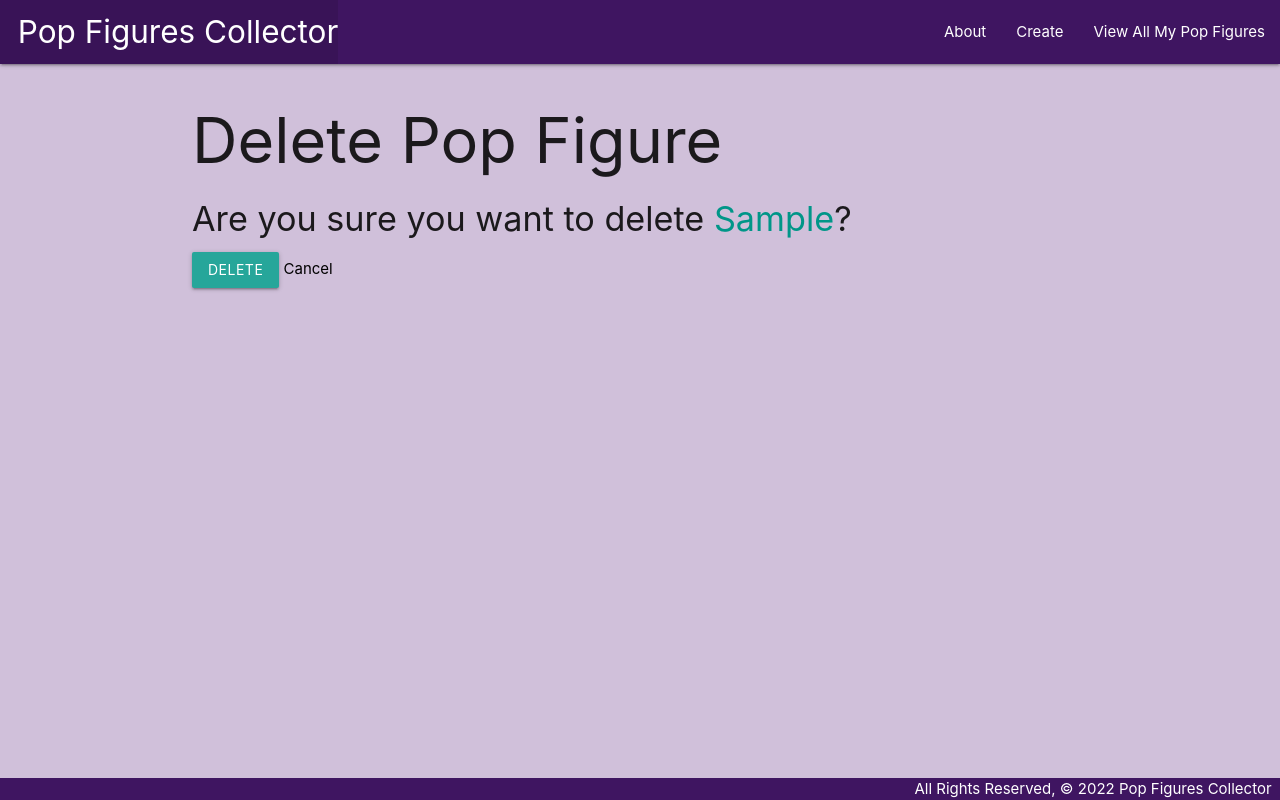
After one commit to layla-baqer/pop-figure-collector, a Django app: page /popfigures/1/delete/ in a window 1280 px wide. The commit adds this page. Run offline with Django 4.2, Linux system fonts and the light colour scheme; tables that the repository leaves empty hold one stand-in row (values such as "Sample post").

Commit message:
Completed full CRUD

```diff
--- a/main_app/templates/base.html
+++ b/main_app/templates/base.html
@@ -19,6 +19,7 @@
         </ul>
         <ul class="right">
           <li><a href="/about">About</a></li>
+          <li><a href="/popfigures/create">Create</a></li>
           <li><a href="/popfigures">View All My Pop Figures</a></li>
         </ul>
       </div>
--- /dev/null
+++ b/main_app/templates/main_app/popfigure_confirm_delete.html
@@ -0,0 +1,13 @@
+{% extends 'base.html' %}
+
+{% block content %}
+  <h1>Delete Pop Figure</h1>
+
+  <h4>Are you sure you want to delete <span class="teal-text">{{ object.character }}</span>?</h4>
+
+  <form action="" method="POST">
+    {% csrf_token %}
+    <input type="submit" value="Delete" class="btn">
+    <a href="/popfigures/{{ figure.id }}">Cancel</a>
+  </form>
+{% endblock %}
--- a/main_app/templates/popfigures/detail.html
+++ b/main_app/templates/popfigures/detail.html
@@ -14,6 +14,10 @@
         <p>Feature: {{ figure.feature }}</p>
       {% endif %}
   </div>
+  <div class="card-action">
+    <a href="/popfigures/{{ figure.id }}/update">Edit</a>
+    <a href="/popfigures/{{ figure.id }}/delete">Delete</a>
+  </div>
 </div>
 
 {% endblock %}
--- a/main_app/urls.py
+++ b/main_app/urls.py
@@ -5,5 +5,8 @@ urlpatterns = [
     path('home/', views.home, name='home'),
     path('about/', views.about),
     path('popfigures/', views.pop_figures_index, name='index'),
-    path('popfigures/<int:pop_figure_id>/', views.pop_figures_detail, name='detail')
+    path('popfigures/<int:pop_figure_id>/', views.pop_figures_detail, name='detail'),
+    path('popfigures/create/', views.PopFigureCreate.as_view(), name='pop_figure_create'),
+    path('popfigures/<int:pk>/update/', views.PopFigureUpdate.as_view(), name='pop_figure_update'),
+    path('popfigures/<int:pk>/delete/', views.PopFigureDelete.as_view(), name='pop_figure_delete')
 ]
--- a/main_app/views.py
+++ b/main_app/views.py
@@ -2,6 +2,8 @@ from django.shortcuts import render
 from django.http import HttpResponse
 
 from .models import PopFigure
+
+from django.views.generic.edit import CreateView, UpdateView, DeleteView
 
 # Create your views here.
 
@@ -42,3 +44,19 @@ def pop_figures_detail(request, pop_figure_id):
   pop_figure = PopFigure.objects.get(id=pop_figure_id)
 
   return render(request, 'popfigures/detail.html', {'figure': pop_figure})
+
+#######################################
+
+class PopFigureCreate(CreateView):
+    model = PopFigure
+    fields = '__all__'
+    success_url = '/popfigures/'
+
+class PopFigureUpdate(UpdateView):
+    model = PopFigure
+    fields = '__all__'
+    success_url = '/popfigures/'
+
+class PopFigureDelete(DeleteView):
+    model = PopFigure
+    success_url = '/popfigures/'
```
Also changed, not shown: main_app/templates/main_app/popfigure_form.html (added, +22 -0 lines).
